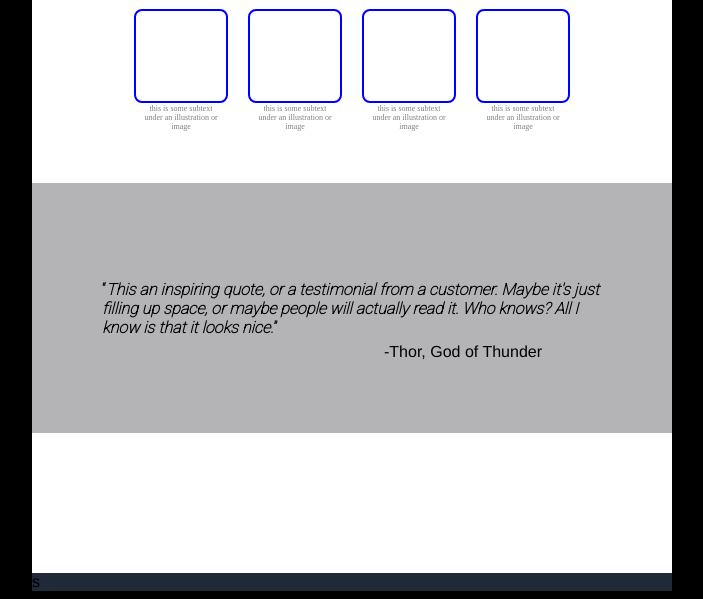
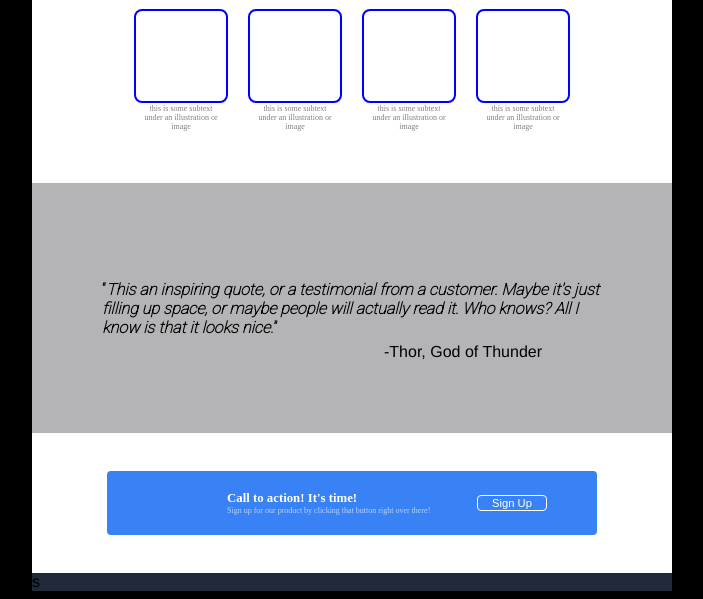
Before and after one commit to yvngsimba/Template-Website, a plain HTML site: page index.html in a window 1280 px wide. Shown: the part 366-965 px from the top of the page, without its empty margins (288-991 px from the left). Drawn offline with Linux system fonts and the light colour scheme.

Commit message:
Section four completed

```diff
--- a/Css/style.css
+++ b/Css/style.css
@@ -26,6 +26,9 @@ body{
 .four{
   background-color: white;
   height: 140px;
+  display: flex;
+  align-items: center;
+  justify-content: center;
 }
 
 .five{
@@ -136,3 +139,36 @@ li{
   right: 130px;
   top: 160px;
 }
+/* section four */
+.four div{
+  background-color:  #3882f6;
+  color: white;
+  font-family: 'Times New Roman';
+  padding: 20px 120px;
+  border-radius: 4px;
+  font-size: .8rem;
+  display: flex;
+  flex-direction: column;
+  position: relative;
+}
+
+.four p{
+  margin: 0;
+  width: 250px;
+}
+.grey{
+  font-size: .5rem;
+  color: rgba(255, 255, 255, 0.639);
+}
+
+.four button{
+  width: 70px;
+  position: absolute;
+  right: 50px;
+  top: 24px;
+  font-size: .7rem;
+  color: white;
+  background-color:  #3882f6;
+  border: 1px solid white;
+  border-radius: 4px;
+}
--- a/index.html
+++ b/index.html
@@ -46,7 +46,14 @@
     </p>
     <span class="thor">-Thor, God of Thunder</span>
   </div>
-  <div class="section four" ></div>
+  <div class="section four" >
+    <div>
+      <p><strong>Call to action! It's time!</strong></p>
+      <p class="grey">Sign up for our product by clicking that button right over there!</p>
+      <button>Sign Up</button>
+    </div>
+
+  </div>
   <div class="section five" >s</div>
 </body>
 </html>
```
